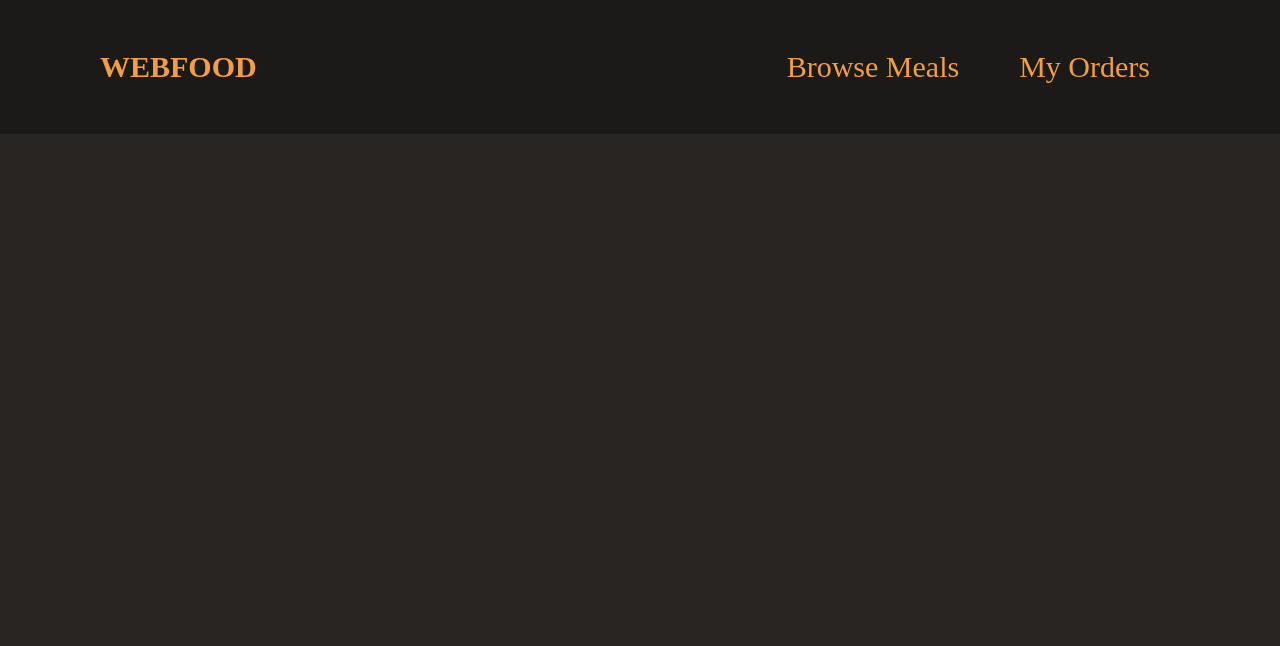
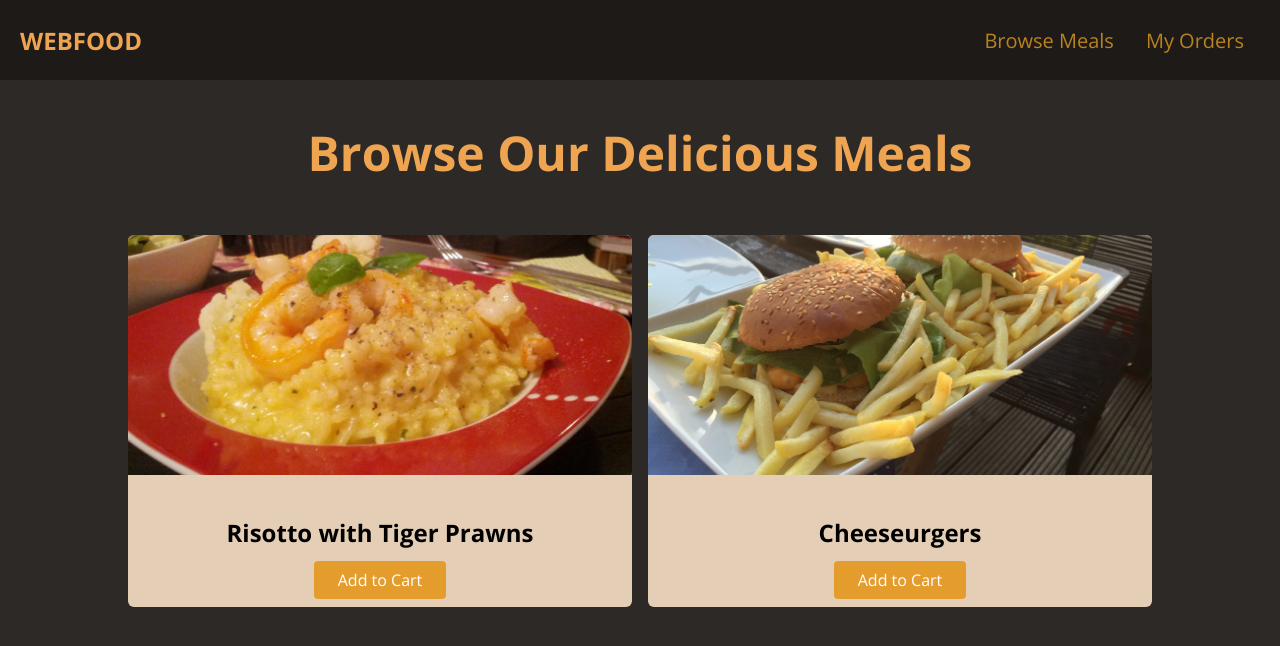
Before and after one commit to Ali-Mezher/section8-responsive-website, a plain HTML site: page index.html in a window 1280 px wide. Drawn offline with nearby package versions, Linux system fonts and the light colour scheme.

Commit message:
finished the structers

```diff
--- a/index.html
+++ b/index.html
@@ -5,14 +5,16 @@
     <meta charset="UTF-8">
 
     <title>Responsive & Adaptive Website</title>
+    <link rel="preconnect" href="https://fonts.gstatic.com" />
+    <link href="https://fonts.googleapis.com/css2?family=Open+Sans:wght@400;700&display=swap" rel="stylesheet" />
     <link rel="stylesheet" href="/shared.css">
     <link rel="stylesheet" href="/style.css">
 </head>
 
 <body>
-    <header>
+    <header id="main-header">
+        <a href="/index.html" id="logo">webfood</a>
         <nav>
-            <h3>webfood</h3>
             <ul>
                 <li> <a href="/index.html">Browse Meals</a></li>
                 <li><a href="#">My Orders</a></li>
@@ -20,7 +22,37 @@
         </nav>
     </header>
     <main>
-        <section></section>
+        <section id="text-item">
+            <h1>Browse Our Delicious Meals</h1>
+        </section>
+        <section id="latest-products">
+            <ul>
+                <li class="food-item">
+                    <article>
+                        <img src="/images/risotto.jpg" alt="">
+                        <div class="food-item-content">
+
+                            <h2>Risotto with Tiger Prawns</h2>
+                            <a href="" class="btn">Add to Cart</a>
+                        </div>
+
+
+                    </article>
+                </li>
+                <li class="food-item">
+                    <article>
+                        <img src="/images/cheeseburgers.jpg" alt="">
+                        <div class="food-item-content">
+
+                            <h2>Cheeseurgers</h2>
+                            <a href="" class="btn">Add to Cart</a>
+                        </div>
+
+
+                    </article>
+                </li>
+            </ul>
+        </section>
     </main>
     <footer></footer>
 </body>
--- a/shared.css
+++ b/shared.css
@@ -1,41 +1,105 @@
 body {
-    background-color: rgb(40, 37, 34);
+    background-color: rgb(44, 41, 38);
     margin: 0;
+    font-family: 'Open Sans', sans-serif;
 }
 
-nav {
-    background-color: rgb(28, 25, 25);
+a {
+    text-decoration: none;
+}
+
+#main-header {
+    height: 80px;
     display: flex;
     justify-content: space-between;
-    color: white;
-    padding: 50px 100px;
+    align-items: center;
+    background-color: rgb(29, 26, 24);
+    padding: 0 20px;
+}
+
+#logo {
+    text-transform: uppercase;
+    font-size: 24px;
+    font-weight: bold;
+    color: rgb(238, 164, 80);
+}
 
 
 
+#main-header ul {
+    margin: 0;
+    display: flex;
+    list-style: none;
+    margin: 0;
+    padding: 0;
 }
 
-nav h3 {
-    margin: 0;
-    text-transform: uppercase;
-    font-size: 30px;
-    font-weight: bold;
+#main-header li {
+    margin: 0 16px;
+
+}
+
+#main-header nav a {
+    color: rgb(185, 131, 31);
+    font-size: 20px;
+}
+
+#main-header nav a:hover {
+    color: rgb(228, 163, 44);
+}
+
+
+nav ul li a {
+
     color: rgb(243, 157, 68);
 }
 
-nav ul {
-    margin: 0;
-    display: flex;
-    list-style: none;
-    font-size: 30px;
-    font-weight: lighter;
+#text-item h1 {
+    color: rgb(238, 164, 80);
+    font-size: 48px;
+    text-align: center;
 }
 
-nav ul li {
-    margin: 0 30px;
+#latest-products {
+    width: 80%;
+    margin: 50px auto;
+}
+
+
+
+#latest-products ul {
+    display: grid;
+    grid-template-columns: 1fr 1fr;
+    gap: 16px;
+    margin: 0;
+    padding: 0;
+}
+
+.food-item {
+    background-color: rgb(228, 206, 182);
+    border-radius: 6px;
+    overflow: hidden;
+}
+
+.food-item img {
+    height: 240px;
+    width: 100%;
+    object-fit: cover;
 
 }
 
-nav ul li a {
-    text-decoration: none;
-    color: rgb(243, 157, 68);
+.food-item-content {
+    padding: 16px;
+    text-align: center;
 }
+
+.btn {
+    background-color: rgb(228, 157, 44);
+    color: white;
+    border-radius: 4px;
+    padding: 8px 24px;
+}
+
+.btn:hover {
+    background-color: rgb(221, 134, 34);
+}
```
Also changed, not shown: images/cheeseburgers.jpg (added), images/risotto.jpg (added), 1 other file.
